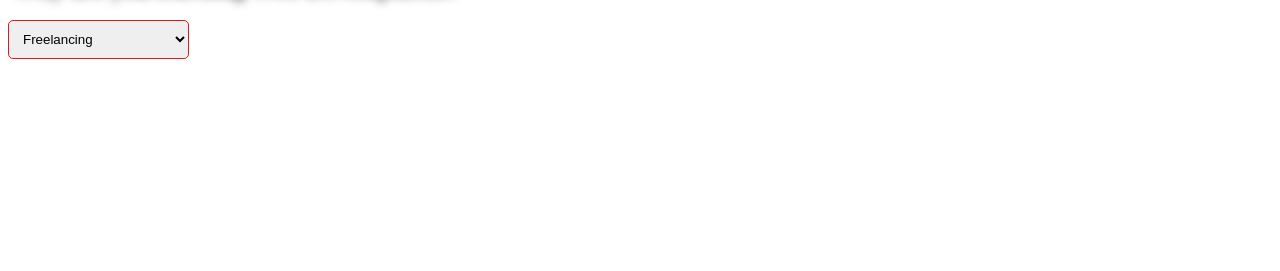
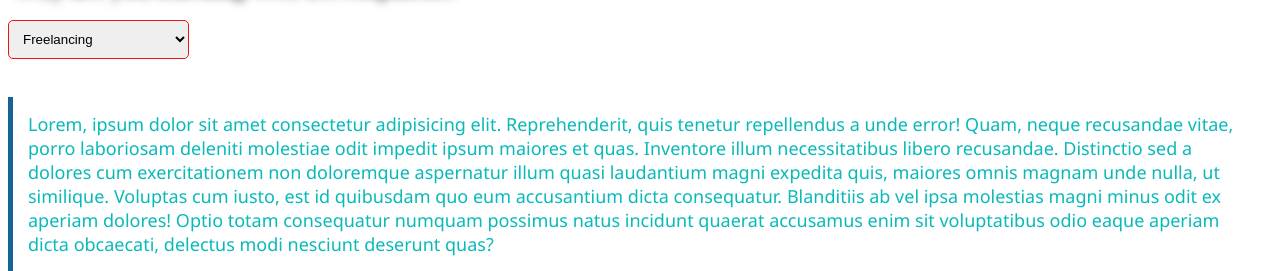
Before and after one commit to mahirTheCoder/my-project-1, a plain HTML site: page index.html in a window 1280 px wide. Shown: the part 944-1215 px from the top of the page. Before the commit the page ends 1023 px from the top, so only its background shows below. Drawn offline with Linux system fonts and the light colour scheme.

Commit message:
add a new text

```diff
--- a/index.html
+++ b/index.html
@@ -97,5 +97,8 @@
       <option value="business">Business</option>
       <option value="both">Both Freelancing & Job</option>
     </select>
+    <div>
+      <p>Lorem, ipsum dolor sit amet consectetur adipisicing elit. Reprehenderit, quis tenetur repellendus a unde error! Quam, neque recusandae vitae, porro laboriosam deleniti molestiae odit impedit ipsum maiores et quas. Inventore illum necessitatibus libero recusandae. Distinctio sed a dolores cum exercitationem non doloremque aspernatur illum quasi laudantium magni expedita quis, maiores omnis magnam unde nulla, ut similique. Voluptas cum iusto, est id quibusdam quo eum accusantium dicta consequatur. Blanditiis ab vel ipsa molestias magni minus odit ex aperiam dolores! Optio totam consequatur numquam possimus natus incidunt quaerat accusamus enim sit voluptatibus odio eaque aperiam dicta obcaecati, delectus modi nesciunt deserunt quas?</p>
+    </div>
   </body>
 </html>
```
